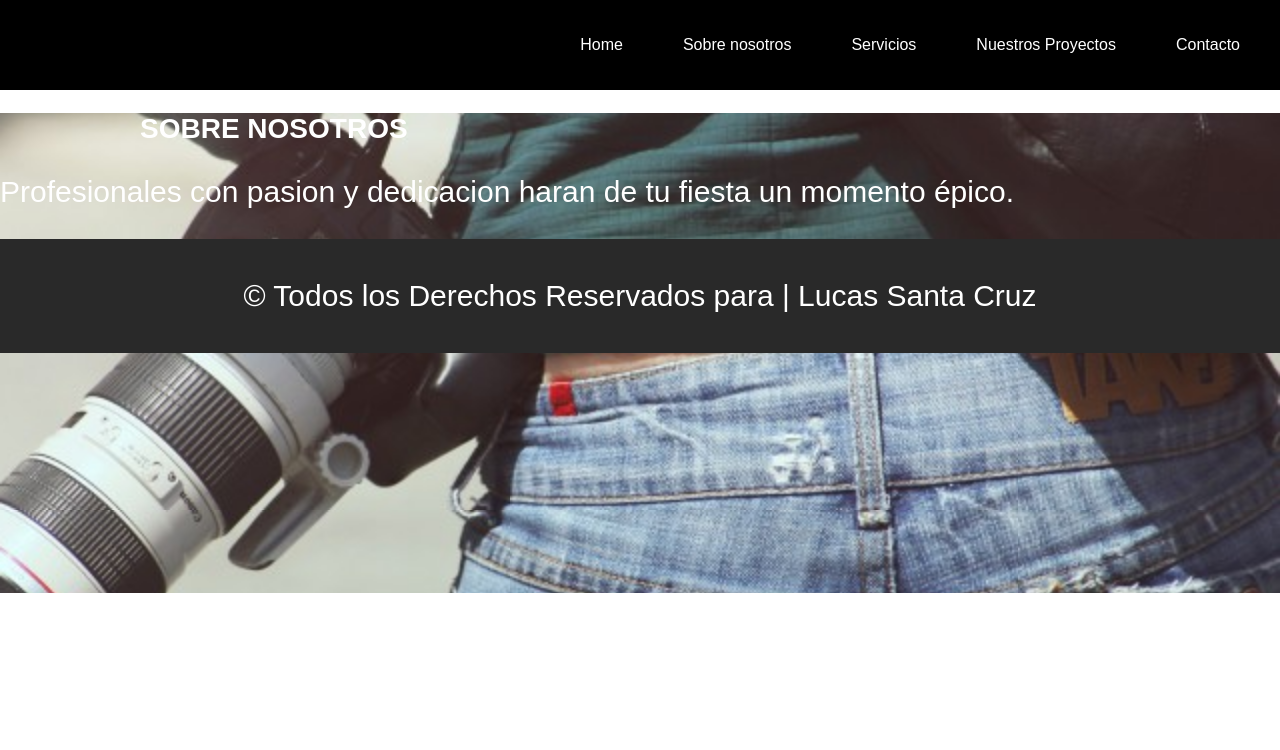
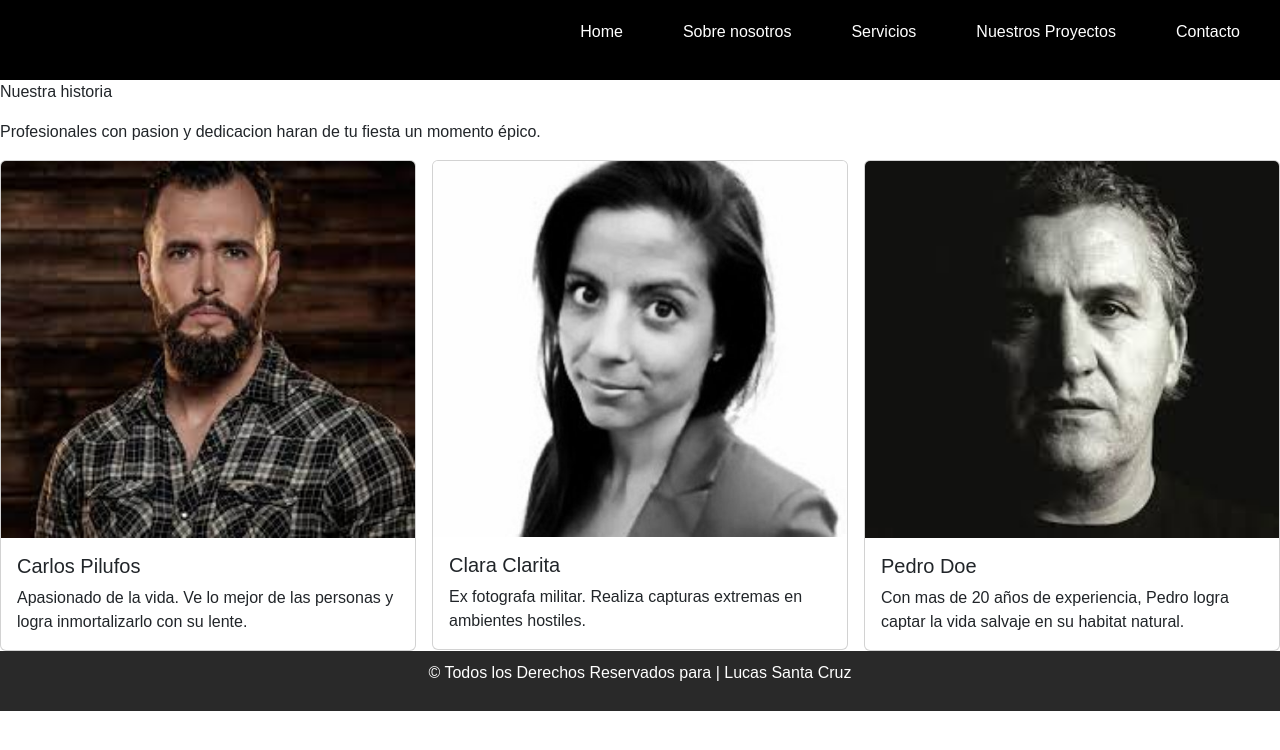
Before and after one commit to lukassc22/coder-lukassc, a plain HTML site: page nosotros.html in a window 1280 px wide. Drawn offline with nearby package versions, Linux system fonts and the light colour scheme.

Commit message:
Agragado de Bootstrap

```diff
--- a/nosotros.html
+++ b/nosotros.html
@@ -6,10 +6,12 @@
     <meta name="viewport" content="width=device-width, initial-scale=1.0">
 
     <link rel="stylesheet" type="text/css" media="screen" href="css/estilos.css">
+    <link href="https://cdn.jsdelivr.net/npm/bootstrap@5.2.0/dist/css/bootstrap.min.css" rel="stylesheet" integrity="sha384-gH2yIJqKdNHPEq0n4Mqa/HGKIhSkIHeL5AyhkYV8i59U5AR6csBvApHHNl/vI1Bx" crossorigin="anonymous">
 
     <title>Document</title>
 </head>
 <body>
+    <script src="https://cdn.jsdelivr.net/npm/bootstrap@5.2.0/dist/js/bootstrap.bundle.min.js" integrity="sha384-A3rJD856KowSb7dwlZdYEkO39Gagi7vIsF0jrRAoQmDKKtQBHUuLZ9AsSv4jD4Xa" crossorigin="anonymous"></script>
 
 
    <nav>
@@ -24,15 +26,41 @@
 
 
 
-    <section class="banner3">
-        <div class="banner3__descripcion">
-            <div class="contenedor">
-                <h1>SOBRE NOSOTROS</h1>
 
+        <p class="parrafo3"> Nuestra historia</p>
+
+        <P>Profesionales con pasion y dedicacion haran de tu fiesta un momento épico.</P>
+
+        <div class="row row-cols-1 row-cols-md-3 g-3">
+            <div class="col">
+              <div class="card">
+                <img src="../coder-lukassc/img/persona1.jpg" class="card-img-top" alt="Fotografo 1">
+                <div class="card-body">
+                  <h5 class="card-title">Carlos Pilufos</h5>
+                  <p class="card-text">Apasionado de la vida. Ve lo mejor de las personas y logra inmortalizarlo con su lente.</p>
+                </div>
+              </div>
+            </div>
+            <div class="col">
+              <div class="card">
+                <img src="../coder-lukassc/img/persona2.jpg" class="card-img-top" alt="Fotografo 2">
+                <div class="card-body">
+                  <h5 class="card-title">Clara Clarita</h5>
+                  <p class="card-text">Ex fotografa militar. Realiza capturas extremas en ambientes hostiles.</p>
+                </div>
+              </div>
+            </div>
+            <div class="col">
+              <div class="card">
+                <img src="../coder-lukassc/img/persona3.jpg" class="card-img-top" alt="Fotografo 3">
+                <div class="card-body">
+                  <h5 class="card-title">Pedro Doe</h5>
+                  <p class="card-text"> Con mas de 20 años de experiencia, Pedro logra captar la vida salvaje en su habitat natural.</p>
+                </div>
+              </div>
             </div>
 
-
-<P>Profesionales con pasion y dedicacion haran de tu fiesta un momento épico.</P>
+          </div>
 
 
 
```
Also changed, not shown: contacto.html (+1 -0 lines), index.html (+6 -3 lines), productos.html (+44 -4 lines), servicios.html (+2 -0 lines).
